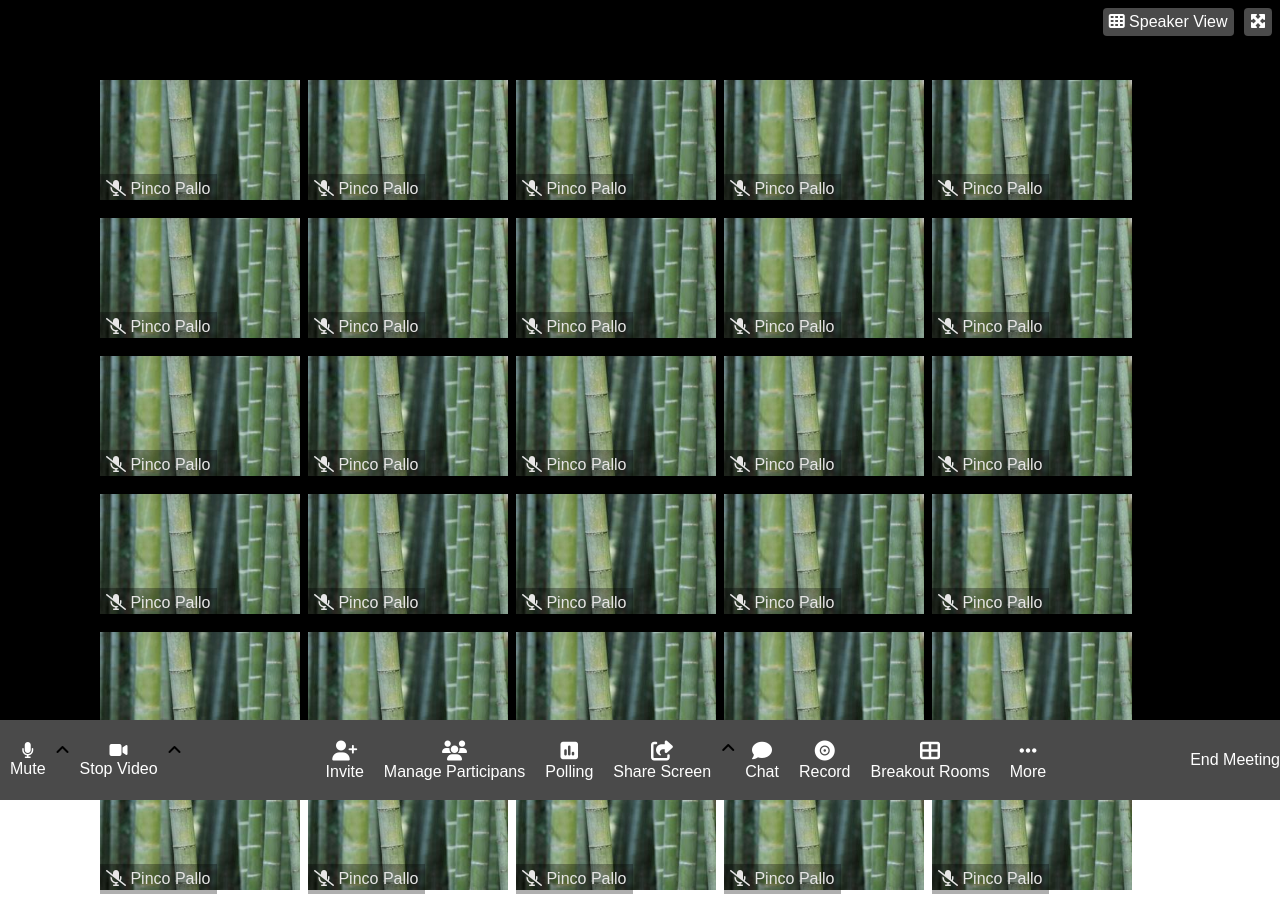
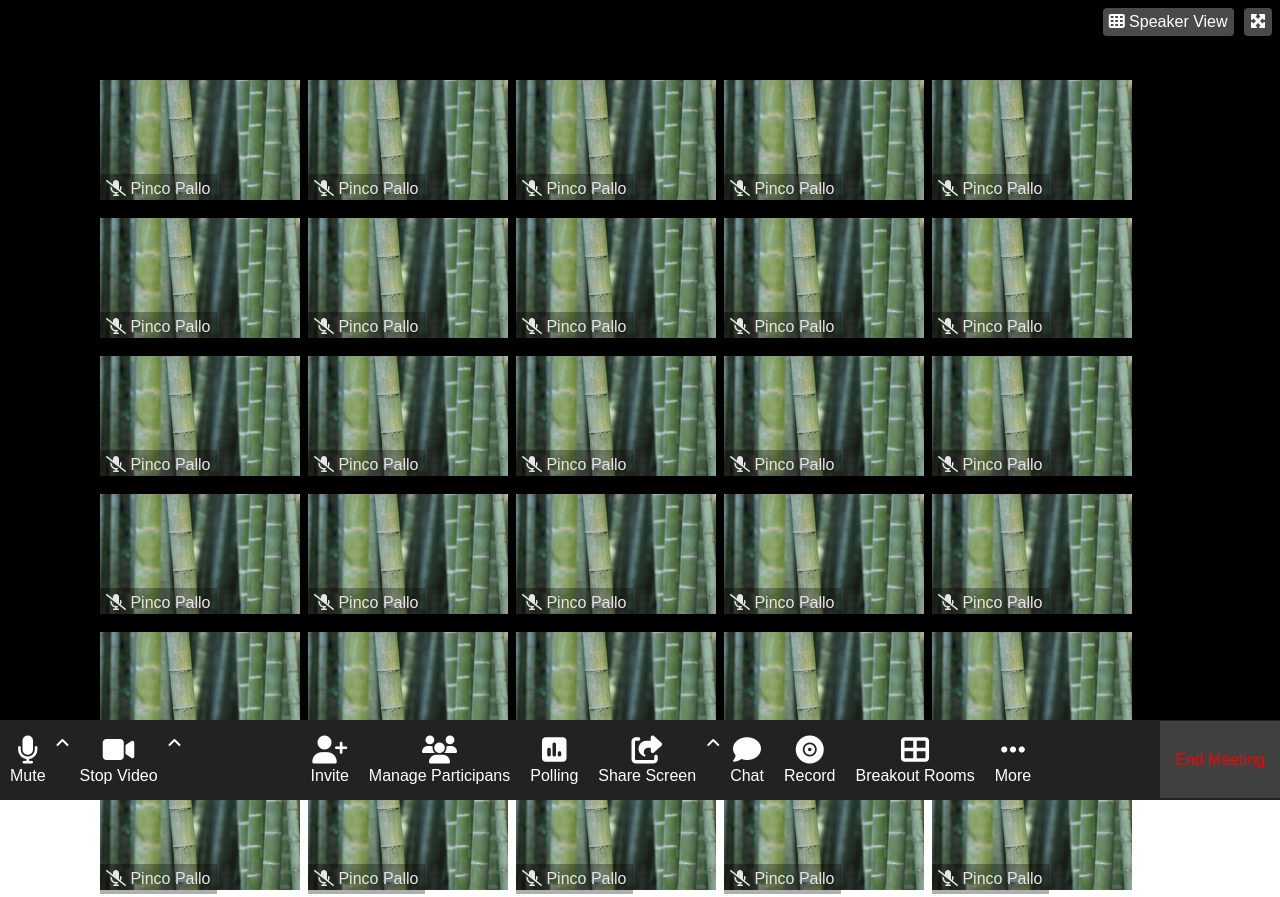
Before and after one commit to ValerioCarbone/html-css-zoom, a plain HTML site: page index.html in a window 1280 px wide. Shown: the top 897 px of the page. Drawn offline with Linux system fonts and the light colour scheme.

Commit message:
Size icone menu + tasto end

```diff
--- a/css/style.css
+++ b/css/style.css
@@ -78,7 +78,7 @@ border-radius: 4px;
 
 .container-menu{
     width: 100%;
-    background-color: #4A4A4A;
+    background-color: #222222;
     /* position: fixed; */
     height: 80px;
     position: fixed;
@@ -97,6 +97,7 @@ border-radius: 4px;
 
  .buttons{
     display: flex;
+    color: white;
 
  }
 
@@ -107,9 +108,16 @@ border-radius: 4px;
     align-content: center;
     align-items: center;
     padding: 0 10px;
-    color: white;
+
 }
 
 .menu-icons{
-    font-size: 20px;
+    font-size: 28px;
 }
+
+.end-button{
+    background-color: rgb(65, 64, 64);
+    color: red;
+    padding: 30px 15px;
+
+}
--- a/index.html
+++ b/index.html
@@ -303,16 +303,23 @@
                     <div class="row-menu">
                         <div class="buttons">
                             <div class="button-composition">
-                                <div class=""><i class="fa-solid fa-microphone"></i></div>
-                                <div>Mute</div>
+                                <div class="menu-icons">
+                                    <i class="fa-solid fa-microphone"></i>
+                                </div>
+                                <div>
+                                    Mute
+                                </div>
                             </div>
-                            <div>
+                            <div >
                                 <i class="fa-solid fa-angle-up"></i>
                             </div>
                             <div  class="button-composition">
+                                <div class="menu-icons">
+                                    <i class="fa-solid fa-video"></i>
+                                </div>
                                 <div>
-                                    <i class="fa-solid fa-video"></i></i></div>
-                                <div>Stop Video</div>
+                                    Stop Video
+                                </div>
                             </div>
                             <div>
                                 <i class="fa-solid fa-angle-up"></i>
@@ -323,25 +330,33 @@
                                 <div class="menu-icons">
                                     <i class="fa-solid fa-user-plus"></i>
                                 </div>
-                                <div>Invite</div>
+                                <div>
+                                    Invite
+                                </div>
                             </div>
                             <div  class="button-composition">
                                 <div class="menu-icons">
                                     <i class="fa-solid fa-users"></i>
                                 </div>
-                                <div>Manage Participans</div>
+                                <div>
+                                    Manage Participans
+                                </div>
                             </div>
                             <div  class="button-composition">
                                 <div class="menu-icons">
                                     <i class="fa-solid fa-square-poll-vertical"></i>
                                 </div>
-                                <div>Polling</div>
+                                <div>
+                                    Polling
+                                </div>
                             </div>
                             <div  class="button-composition">
                                 <div class="menu-icons">
                                     <i class="fa-solid fa-share-from-square"></i>
                                 </div>
-                                <div>Share Screen</div>
+                                <div>
+                                    Share Screen
+                                </div>
                             </div>
                             <div>
                                 <i class="fa-solid fa-angle-up"></i>
@@ -350,30 +365,38 @@
                                 <div class="menu-icons">
                                     <i class="fa-solid fa-comment"></i>
                                 </div>
-                                <div>Chat</div>
+                                <div>
+                                    Chat
+                                </div>
                             </div>
                             <div  class="button-composition">
                                 <div class="menu-icons">
                                     <i class="fa-solid fa-record-vinyl"></i>
                                 </div>
-                                <div>Record</div>
+                                <div>
+                                    Record
+                                </div>
                             </div>
                             <div class="button-composition">
                                 <div class="menu-icons">
                                     <i class="fa-solid fa-table-cells-large"></i>
                                 </div>
-                                <div>Breakout Rooms</div>
+                                <div>
+                                    Breakout Rooms
+                                </div>
                             </div>
                             <div class="button-composition">
                                 <div class="menu-icons">
                                     <i class="fa-solid fa-ellipsis"></i>
                                 </div>
-                                <div>More</div>
+                                <div>
+                                    More
+                                </div>
                             </div>
 
                         </div>
                         <div>
-                           <a href="#">End Meeting</a>
+                           <a class="end-button" href="#">End Meeting</a>
                         </div>
                     </div>
                 </div>
```
